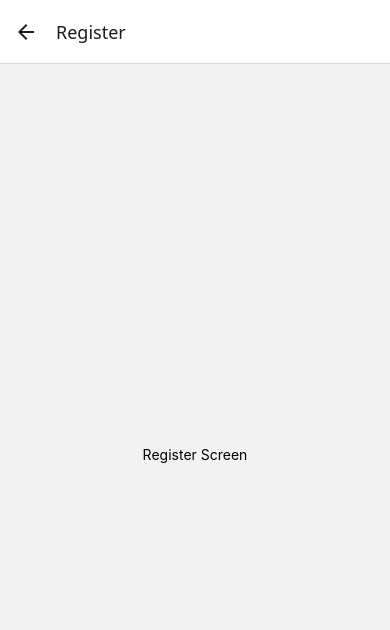
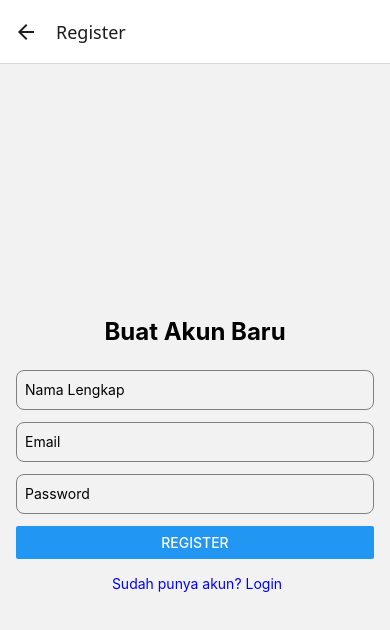
Before and after one commit to anachmad/filio, a React Native app in the folder mobile/: screen /Register in a window 390 px wide. Shown: the top 630 px of the page. Built offline with nearby package versions, Linux system fonts and the light colour scheme.

Commit message:
Membuat tampilan register screen

```diff
--- a/mobile/src/screens/RegisterScreen.tsx
+++ b/mobile/src/screens/RegisterScreen.tsx
@@ -1,10 +1,57 @@
-import React from 'react'
-import { View, Text, StyleSheet} from 'react-native'
+import React, { useState } from 'react'
+import { View, Text, TextInput, Button, StyleSheet, Alert, TouchableOpacity} from 'react-native'
 
-const RegisterScreen = () => {
+const RegisterScreen = ({ navigation }: { navigation: any }) => {
+
+    const [fullName, setFullName] = useState('');
+    const [email, setEmail] = useState('');
+    const [password, setPassword] = useState('');
+
+    const handleRegister = () => {
+        Alert.alert('Register info', `Nama Lengkap : ${fullName}, Email : ${email}`);
+    }
+
+    const handleNavigateToLogin = () => {
+        navigation.navigate('Login');
+    }
+
     return (
         <View style = {styles.container}>
-            <Text>Register Screen</Text>
+            <Text style={styles.title}>Buat Akun Baru</Text>
+
+            <TextInput
+                style = {styles.input}
+                placeholder = 'Nama Lengkap'
+                value = {fullName}
+                onChangeText = {setFullName}
+                autoCapitalize = 'words'
+            />
+
+            <TextInput
+                style = {styles.input}
+                placeholder = 'Email'
+                value = {email}
+                onChangeText = {setEmail}
+                keyboardType = 'email-address'
+                autoCapitalize = 'none'
+            />
+
+            <TextInput
+                style = {styles.input}
+                placeholder = 'Password'
+                value = {password}
+                onChangeText = {setPassword}
+                secureTextEntry
+            />
+
+            <Button
+                title = 'Register'
+                onPress = {handleRegister}
+            />
+
+            <TouchableOpacity onPress = {handleNavigateToLogin}>
+                <Text style = {styles.linkText}> Sudah punya akun? Login</Text>
+            </TouchableOpacity>
         </View>
     );
 };
@@ -13,7 +60,26 @@
     container: {
         flex: 1,
         justifyContent: 'center',
-        alignItems: 'center',
+        padding: 16,
+    },
+    title: {
+        fontSize: 24,
+        fontWeight: 'bold',
+        textAlign: 'center',
+        marginBottom: 24,
+    },
+    input: {
+        height: 40,
+        borderColor: 'grey',
+        borderWidth: 1,
+        borderRadius: 8,
+        marginBottom: 12,
+        paddingHorizontal: 8,
+    },
+    linkText: {
+        color: 'blue',
+        textAlign: 'center',
+        marginTop: 16,
     },
 });
 
```
